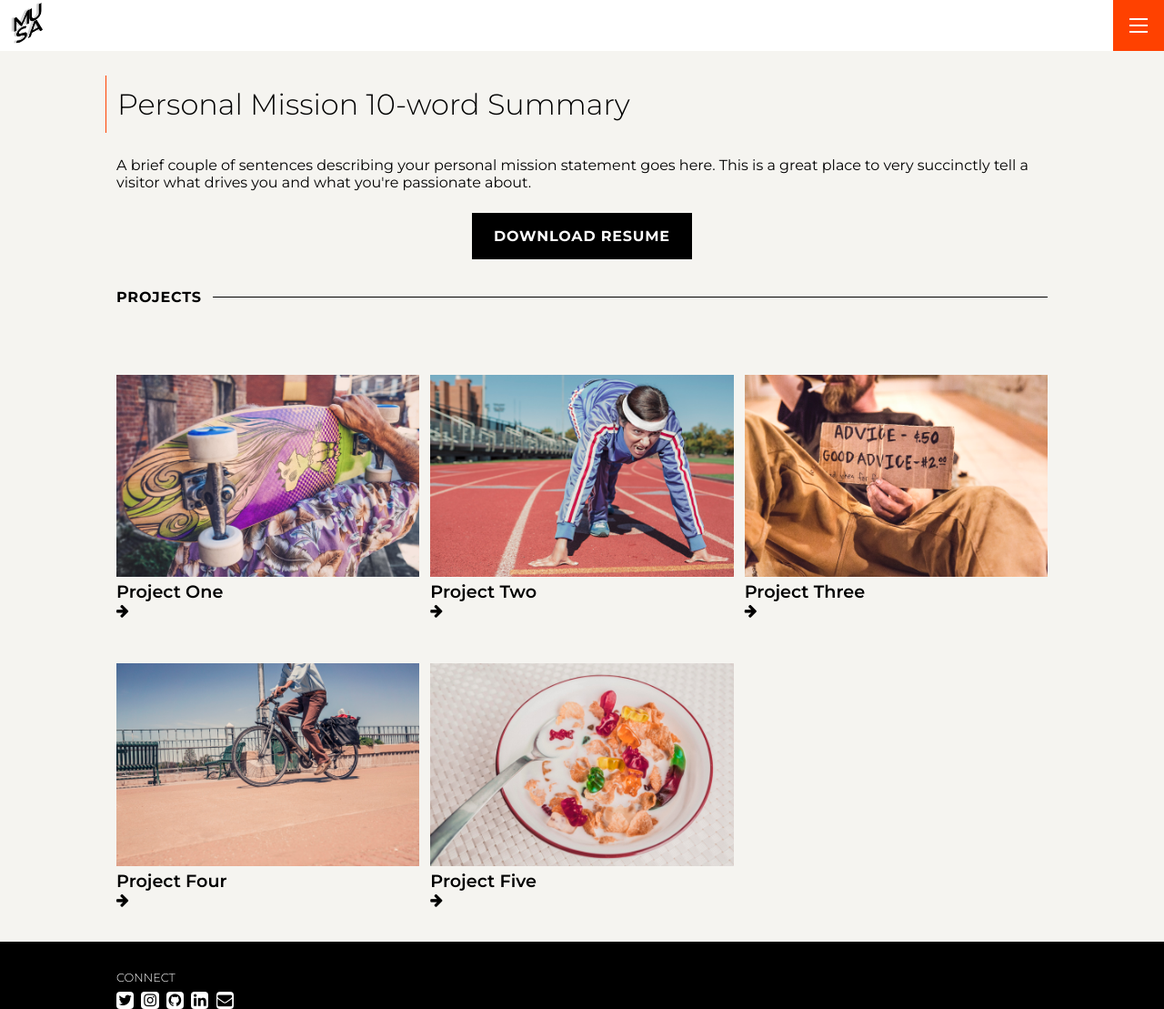
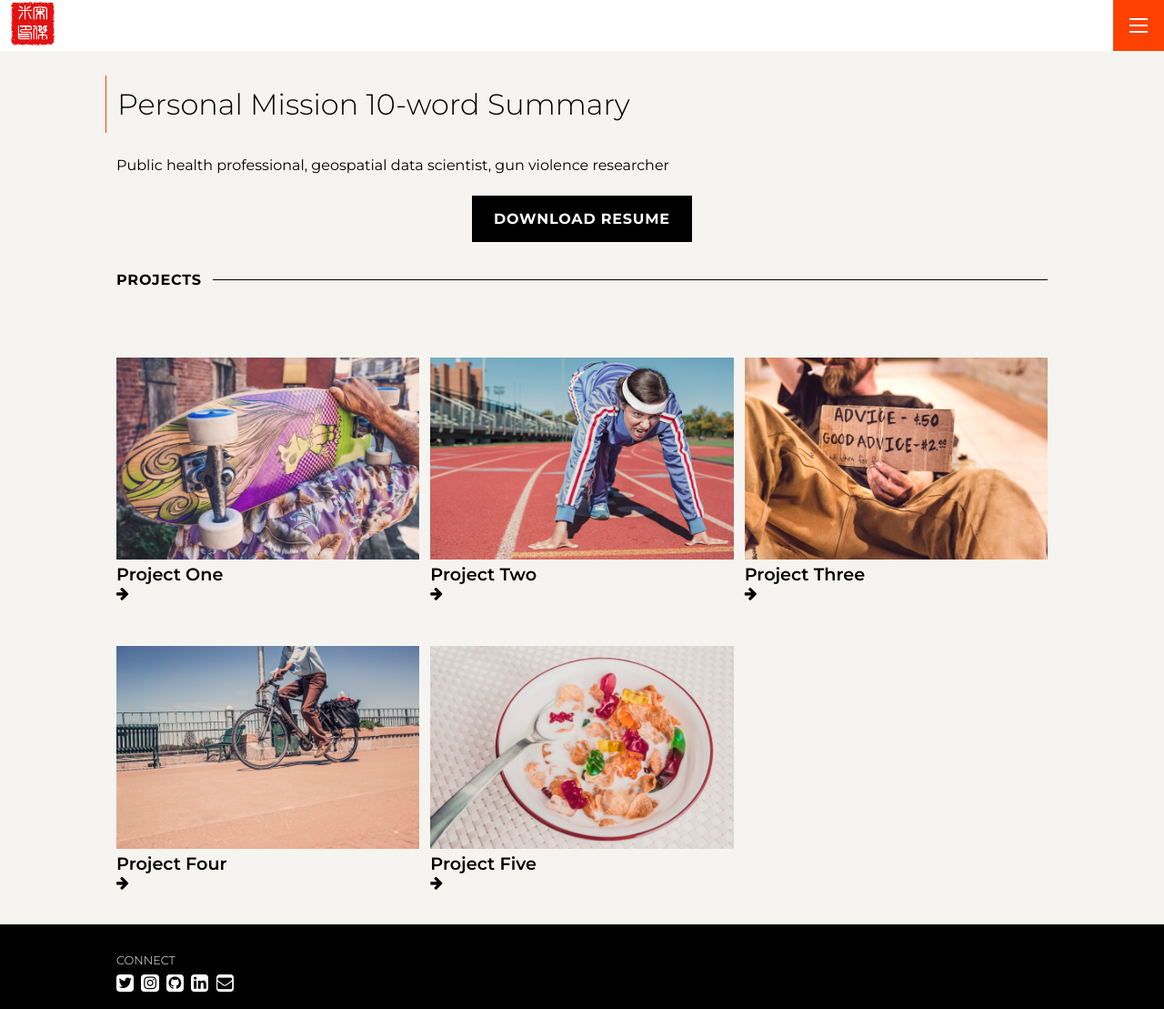
Before and after one commit to frogzorz/musa-portfolio, a Jekyll site: the page built from index.md, in a window 1280 px wide and 1109 px high. Shown: the whole window at 91% size. Built offline with Jekyll 4.4.1, drawn with Linux system fonts in a browser that asks for light colours.

Commit message:
Added minor customizations to settings.yml
Changed site logo to name seal; added short summary bio

```diff
--- a/_data/settings.yml
+++ b/_data/settings.yml
@@ -1,13 +1,11 @@
 #-------------------------------
 # General Site Settings
 
-logo: '/assets/img/musa-logo.png'
+logo: '/assets/img/seal.jpg'
 
 intro_title: Personal Mission 10-word Summary
 intro_text: |
-  A brief couple of sentences describing your personal mission statement goes
-  here. This is a great place to very succinctly tell a visitor what drives you
-  and what you're passionate about.
+  Public health professional, geospatial data scientist, gun violence researcher
 
 resume: '/assets/files/resume.pdf'
 resume_link_title: Download Resume
```
